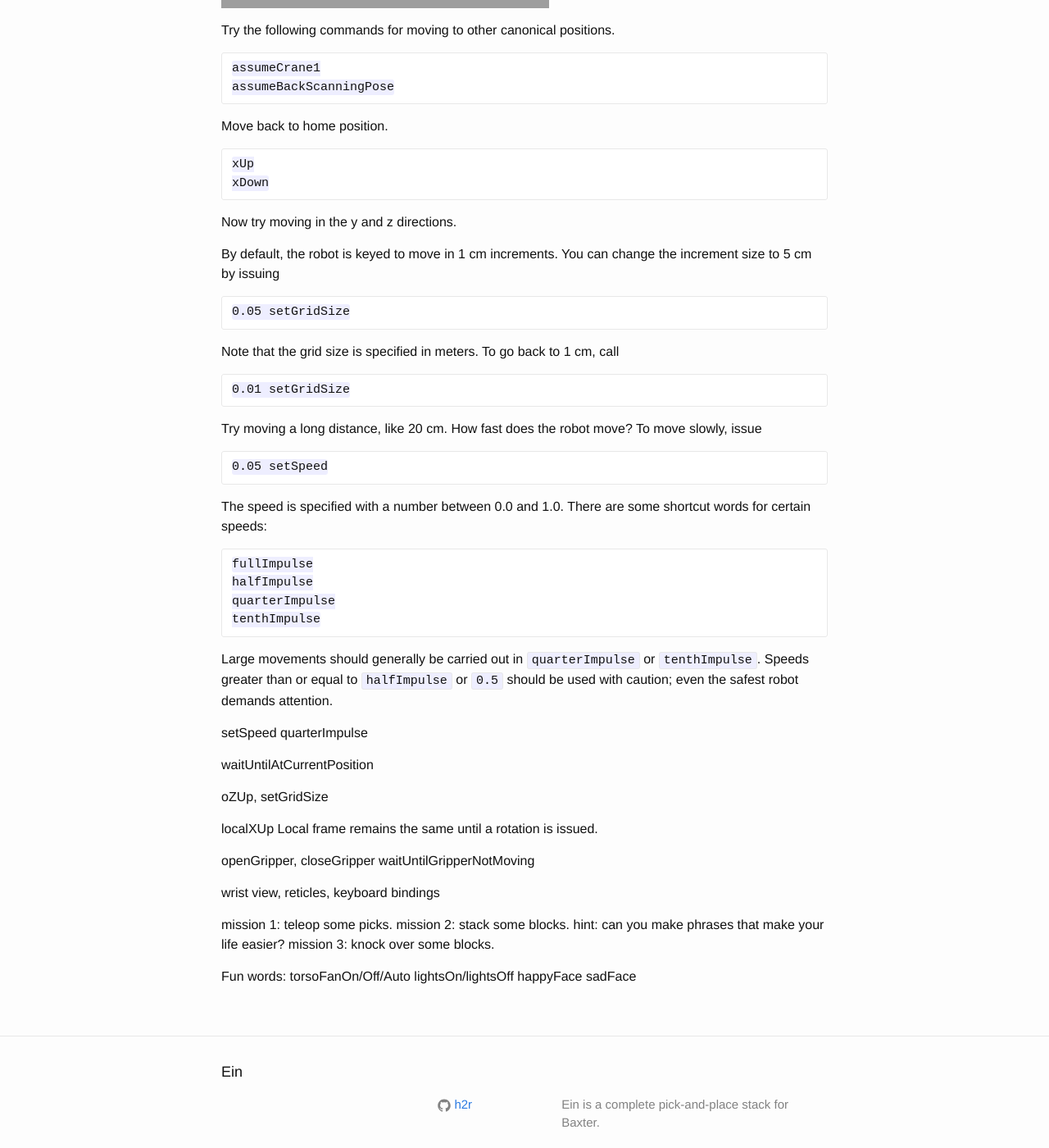
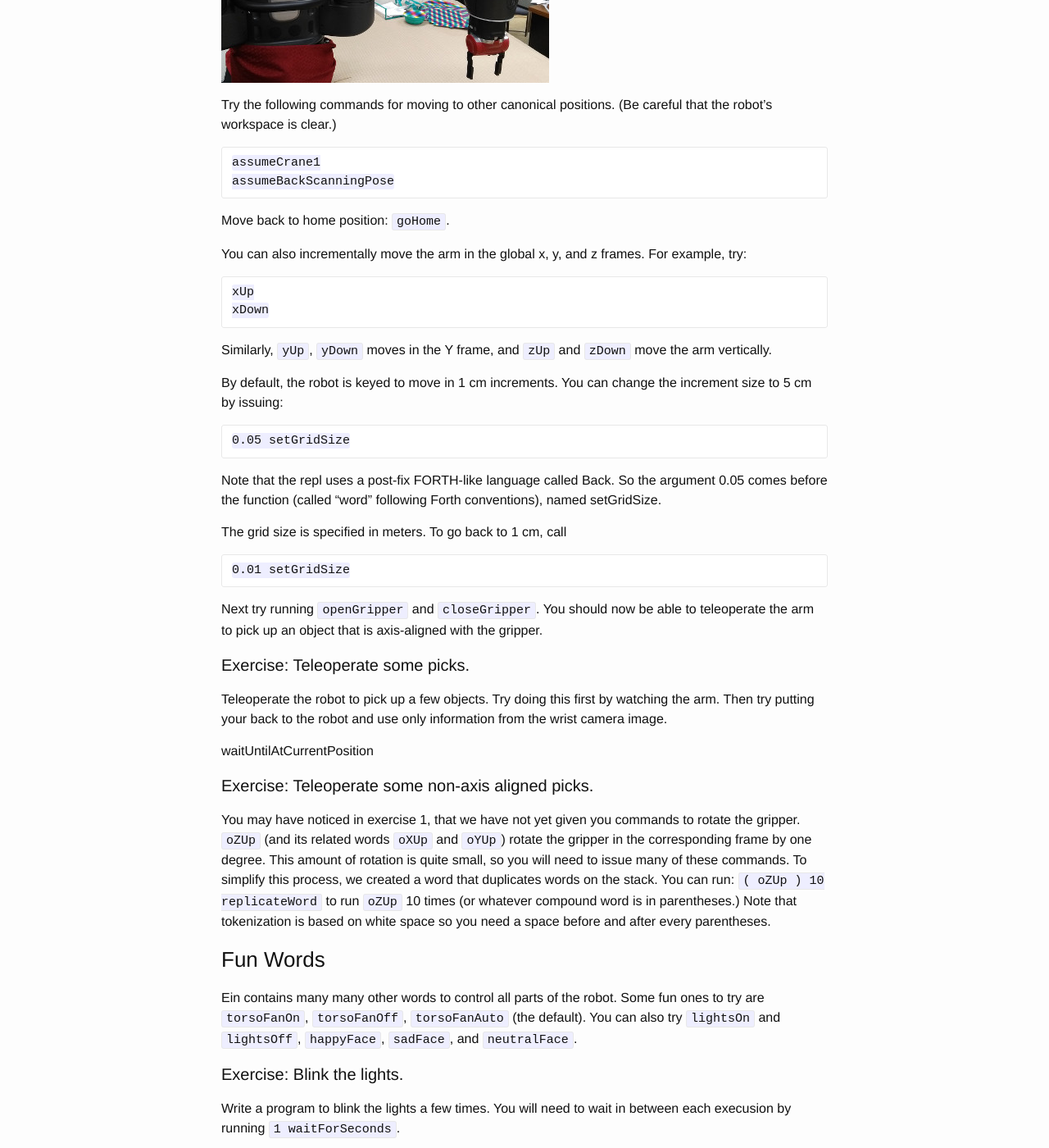
Before and after one commit to h2r/ein, a Jekyll site: the page built from getstarted.md, in a window 1280 px wide and 1400 px high, scrolled down 2096 px. Shown: the whole window at 82% size. Built offline with Jekyll 4.4.1, drawn with Linux system fonts in a browser that asks for light colours; some of the changed text lies outside the part shown; grey boxes are pictures that could not be loaded.

Commit message:
more stuff
Former-commit-id: 7a1aaa055224ec5292ff76c31b5cac006da41080

````diff
--- a/getstarted.md
+++ b/getstarted.md
@@ -55,80 +57,89 @@ goHome
 After running this command, the arm should move to the crane position
 off to one side, as shown in the following picture.
 
-![Robot in Home Position](../assets/baxter_athome.jpg)
+![Robot in Home Position](../assets/baxter_crane.jpg)
 
 Try the following commands for moving to other canonical
-positions.
+positions.  (Be careful that the robot's workspace is clear.)
 
 ```
 assumeCrane1
 assumeBackScanningPose
 ```
 
-Move back to home position.
+Move back to home position: `goHome`.
 
+You can also incrementally move the arm in the global x, y, and z
+frames.  For example, try:
 ```
 xUp
 xDown
 ```
 
-Now try moving in the y and z directions.
+Similarly, `yUp`, `yDown` moves in the Y frame, and `zUp` and `zDown` move
+the arm vertically.
 
-By default, the robot is keyed to move in 1 cm increments.
-You can change the increment size to 5 cm by issuing
-
+By default, the robot is keyed to move in 1 cm
+increments.  You can change the increment size to 5 cm by issuing:
 ```
 0.05 setGridSize
 ```
 
-Note that the grid size is specified in meters. To go back to 1 cm,
+Note that the repl uses a post-fix FORTH-like language called Back.
+So the argument 0.05 comes before the function (called "word"
+following Forth conventions), named setGridSize.
+
+The grid size is specified in meters. To go back to 1 cm,
 call
-
 ```
 0.01 setGridSize
 ```
 
-Try moving a long distance, like 20 cm. How fast does the robot move? To move slowly,
-issue
+Next try running `openGripper` and `closeGripper`.  You should now be
+able to teleoperate the arm to pick up an object that is axis-aligned
+with the gripper.
 
-```
-0.05 setSpeed
-```
+#### Exercise: Teleoperate some picks.
 
-The speed is specified with a number between 0.0 and 1.0. There are some shortcut words for
-certain speeds:
-
-```
-fullImpulse
-halfImpulse
-quarterImpulse
-tenthImpulse
-```
-
-Large movements should generally be carried out in `quarterImpulse` or `tenthImpulse`.
-Speeds greater than or equal to `halfImpulse` or `0.5` should be used with caution; even the safest
-robot demands attention.
-
-
-setSpeed
-quarterImpulse
+Teleoperate the robot to pick up a few objects.  Try doing this first
+    by watching the arm.  Then try putting your back to the robot and
+    use only information from the wrist camera image.
 
 waitUntilAtCurrentPosition
 
-oZUp, setGridSize
 
-localXUp
-Local frame remains the same until a rotation is issued.
+#### Exercise:  Teleoperate some non-axis aligned picks.
 
-openGripper, closeGripper
-waitUntilGripperNotMoving
+You may have noticed in exercise 1, that we have not yet given you
+commands to rotate the gripper.  `oZUp` (and its related words `oXUp`
+and `oYUp`) rotate the gripper in the corresponding frame by one
+degree.  This amount of rotation is quite small, so you will need to
+issue many of these commands.  To simplify this process, we created a
+word that duplicates words on the stack.  You can run: `( oZUp ) 10
+replicateWord` to run `oZUp` 10 times (or whatever compound word is in
+parentheses.)  Note that tokenization is based on white space so you need a space before and after every parentheses.
 
-wrist view, reticles, keyboard bindings
+### Fun Words
 
-mission 1: teleop some picks.
-mission 2: stack some blocks.
-hint: can you make phrases that make your life easier?
-mission 3: knock over some blocks.
+Ein contains many many other words to control all parts of the robot.
+Some fun ones to try are `torsoFanOn`, `torsoFanOff`, `torsoFanAuto`
+(the default).  You can also try `lightsOn` and `lightsOff`,
+`happyFace`, `sadFace`, and `neutralFace`.
 
+#### Exercise: Blink the lights.
 
-Fun words:  torsoFanOn/Off/Auto  lightsOn/lightsOff  happyFace sadFace
+Write a program to blink the lights a few times.  You will need to wait in between each execusion by running `1 waitForSeconds`.
+
+>! ( torsoFanOn 1 waitForSeconds torsoFanOff 1 waitForSeconds ) 10 replicateWord
+
+### Timing
+
+By default words run as quickly as possible, without waiting for
+actions to complete.  There are a variety of words that wait until
+certain conditions are met.  Most useful is
+`waitUntilAtCurrentPosition`.
+
+#### Exercise:  Wave the arm.
+
+Writing a program to move the arm back and forth a few times in a row
+using `waitUntilAtCurrentPosition` and `replicateWord`.
````
Also changed, not shown: other parts of getstarted.md (+2 -0 lines), faq.md (+2 -1 lines), language.md (+12 -1 lines), movement.md (added, +56 -0 lines), assets/baxter_crane.jpg (added).
